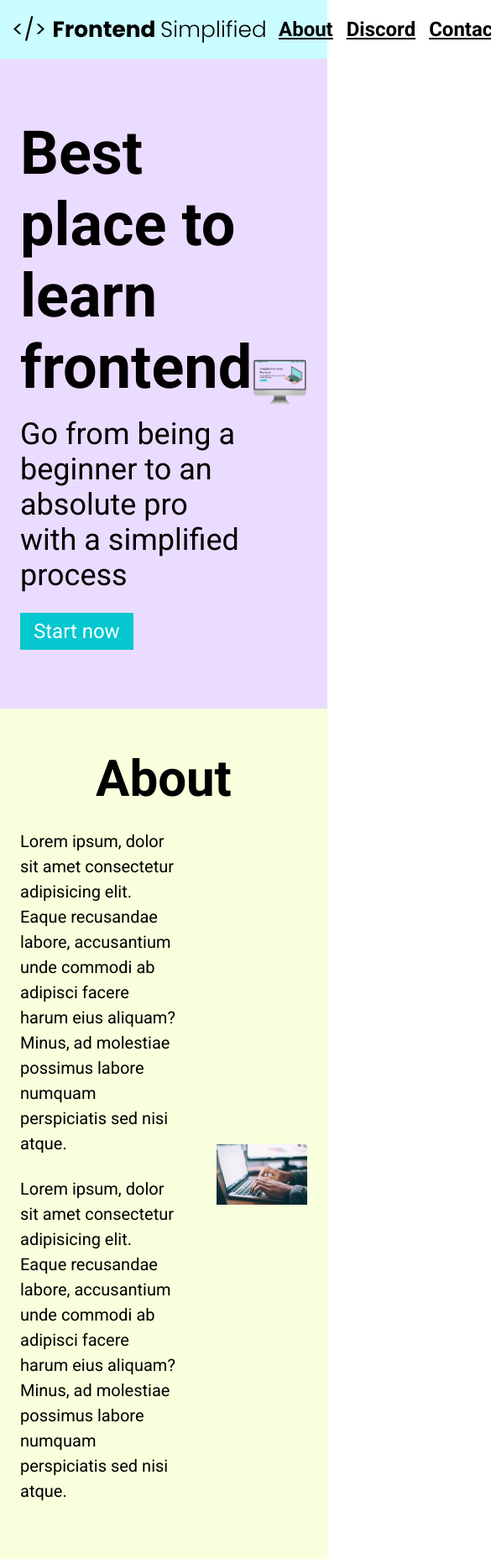
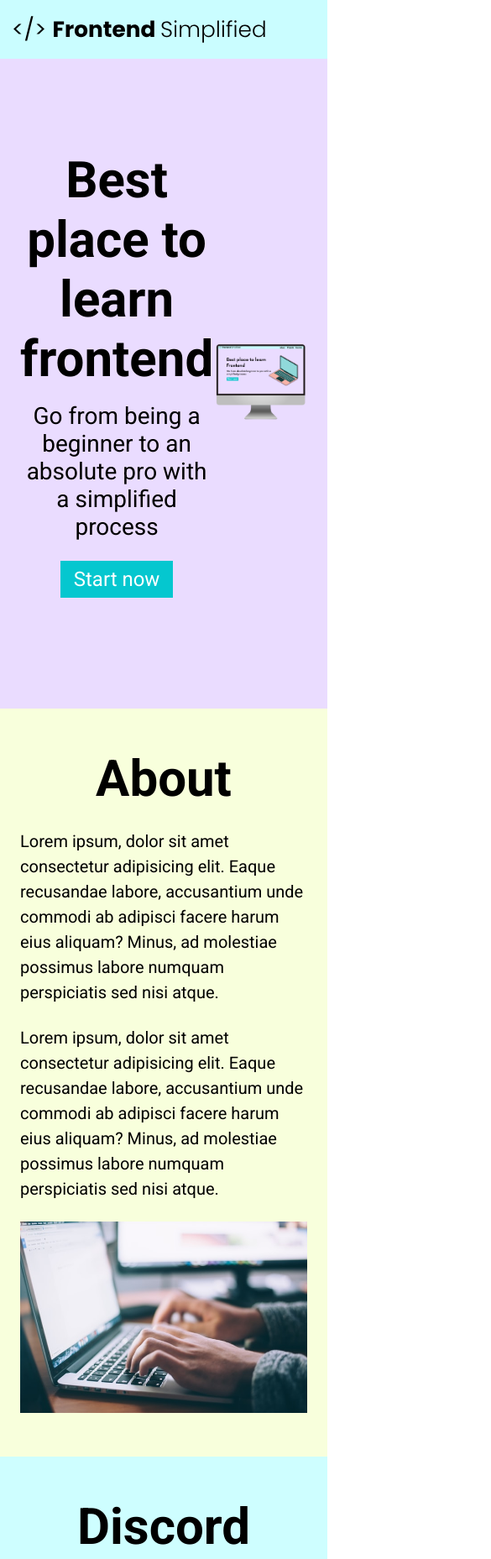
Before and after one commit to GGAVN/websitePractice, a plain HTML site: page index.html in a window 390 px wide. Shown: the top 1857 px of the page at 84% size, 585 px wide, since content can reach past the window. Drawn offline with Linux system fonts and the light colour scheme.

Commit message:
Added phone/tablet responseivness

```diff
--- a/index.html
+++ b/index.html
@@ -19,13 +19,13 @@
       </nav>
       <header>
         <div class="row">
-          <div>
+          <div class="home_description">
             <h1>Best place to learn frontend</h1>
             <p class="subheader">
               Go from being a beginner to an absolute pro with a simplified
               process
             </p>
-            <button>Start now</button>
+            <button class="home_description--button">Start now</button>
           </div>
         </div>
         <figure>
--- a/style.css
+++ b/style.css
@@ -130,6 +130,7 @@ form {
     display: flex;
     flex-direction: column;
     margin: 0 auto;
+    padding: 0 24px;
 }
 
 input, textarea {
@@ -160,3 +161,69 @@ footer {
 .footer__link {
     padding: 0 16px;
 }
+
+/* PHONES, TABLETS */
+
+@media (max-width: 720px) {
+.row {
+    flex-direction: column;
+}
+
+.home_description {
+    margin-bottom: 24px;
+    display: flex;
+    flex-direction: column;
+    align-items: center;
+}
+
+.home_description--button {
+    max-width: 240px;
+}
+
+h1 {
+    text-align: center;
+    font-size: 60px;
+}
+
+.subheader {
+    text-align: center;
+    font-size: 28px;
+}
+
+ul {
+    display: none;
+}
+
+.section__description {
+    flex-direction: column;
+}
+
+.section__description--wrapper {
+    width: 100%;
+}
+
+.about__img--wrapper {
+    width: 100%;
+}
+
+#discord .section__description {
+    flex-direction: column-reverse;
+}
+
+footer {
+    padding: 48px 24px;
+}
+
+.footer__logo {
+    max-width: 360;
+}
+
+.footer__link {
+    padding: 0 4px;
+    font-size: 18px;
+}
+
+.footer__link {
+    margin-bottom: 24px;
+}
+}
```
